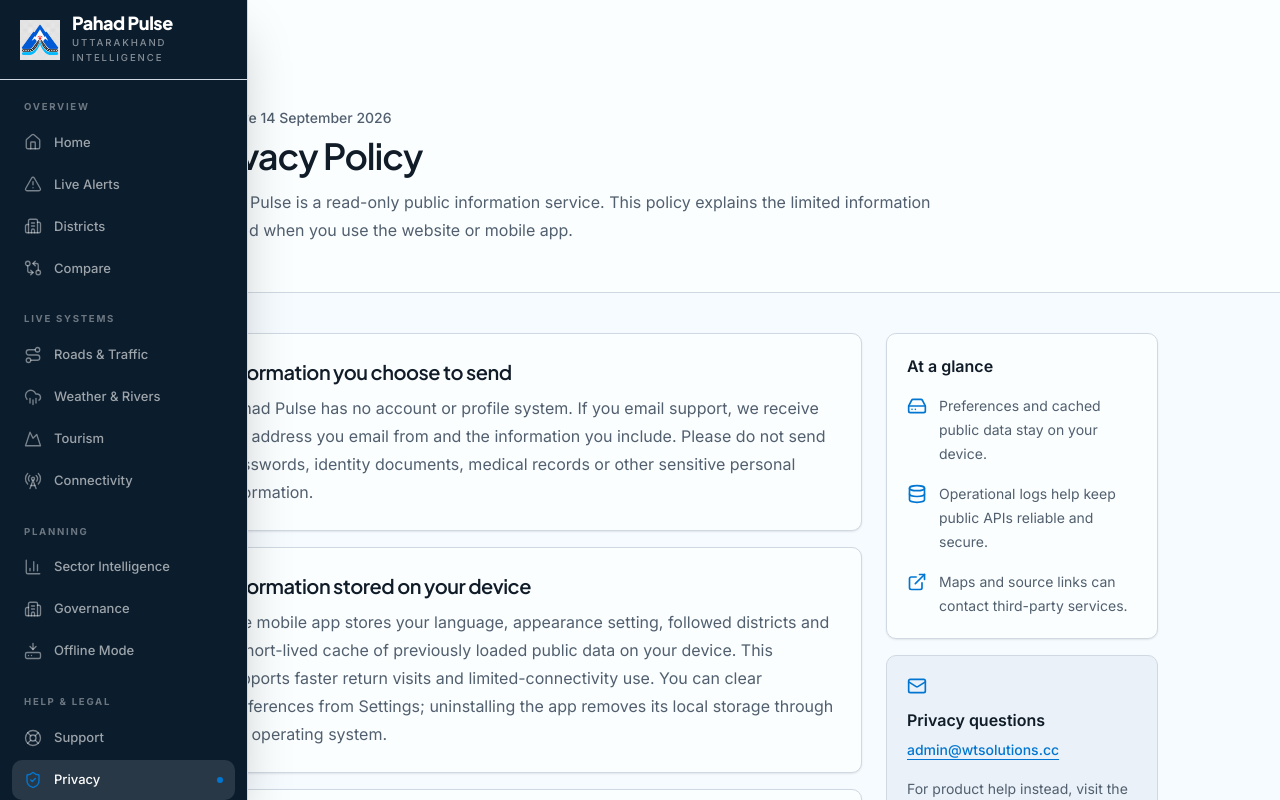
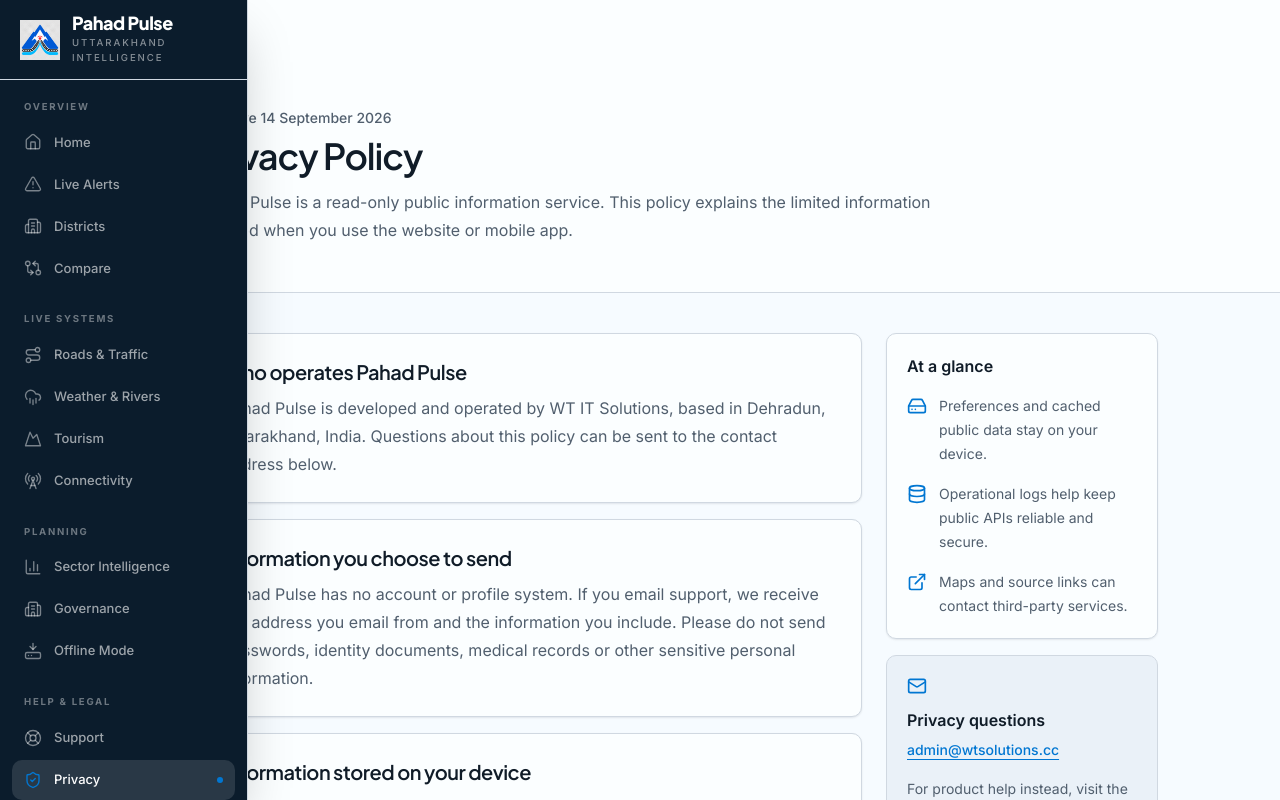
Before and after one commit to Prat05devs/pahadpulse, a Next.js app in the folder web/: page /privacy in a window 1280 px wide. Built offline with nearby package versions, Linux system fonts and the light colour scheme; no server answers.

Commit message:
docs: record App Store publisher details

```diff
--- a/web/src/app/privacy/page.tsx
+++ b/web/src/app/privacy/page.tsx
@@ -15,6 +15,16 @@
 const SUPPORT_EMAIL = 'admin@wtsolutions.cc';
 
 const sections = [
+  {
+    title: 'Who operates Pahad Pulse',
+    body: (
+      <>
+        Pahad Pulse is developed and operated by WT IT Solutions, based in Dehradun,
+        Uttarakhand, India. Questions about this policy can be sent to the contact address
+        below.
+      </>
+    ),
+  },
   {
     title: 'Information you choose to send',
     body: (
@@ -174,6 +184,9 @@
                 .
               </p>
             </div>
+            <p className="px-1 text-xs leading-5 text-muted-foreground">
+              © 2026 WT IT Solutions. Dehradun, Uttarakhand, India.
+            </p>
           </aside>
         </div>
       </div>
--- a/web/src/app/support/page.tsx
+++ b/web/src/app/support/page.tsx
@@ -129,10 +129,15 @@
           </section>
 
           <div className="flex flex-col gap-3 border-t border-border pt-6 text-sm text-muted-foreground sm:flex-row sm:items-center sm:justify-between">
-            <p className="flex items-center gap-2">
-              <ShieldCheck className="size-4 text-accent" aria-hidden="true" />
-              Read how information is handled.
-            </p>
+            <div>
+              <p className="flex items-center gap-2">
+                <ShieldCheck className="size-4 text-accent" aria-hidden="true" />
+                Read how information is handled.
+              </p>
+              <p className="mt-2 text-xs">
+                Developed by WT IT Solutions · Dehradun, Uttarakhand, India · © 2026
+              </p>
+            </div>
             <Link href="/privacy" className="font-medium text-accent underline underline-offset-4">
               Privacy Policy
             </Link>
```
Also changed, not shown: 1 other file (tests, documents, lock files or other folders).
